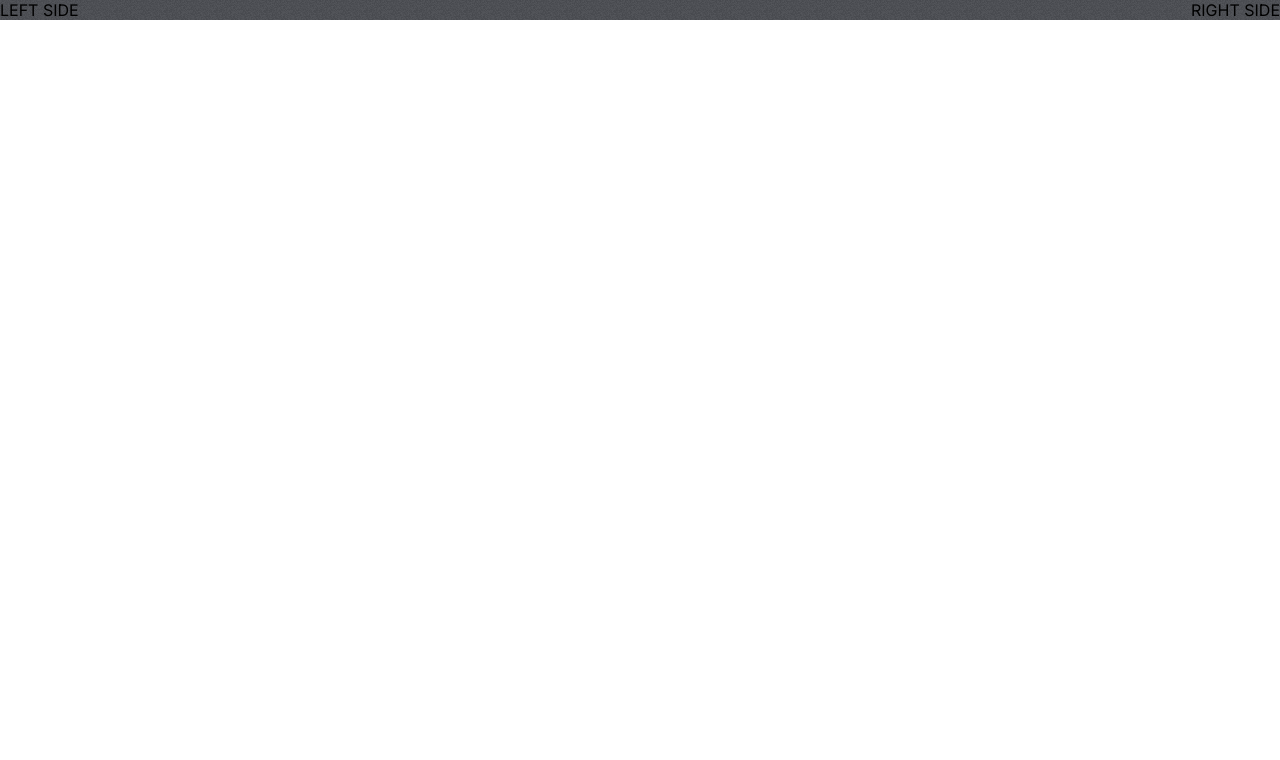
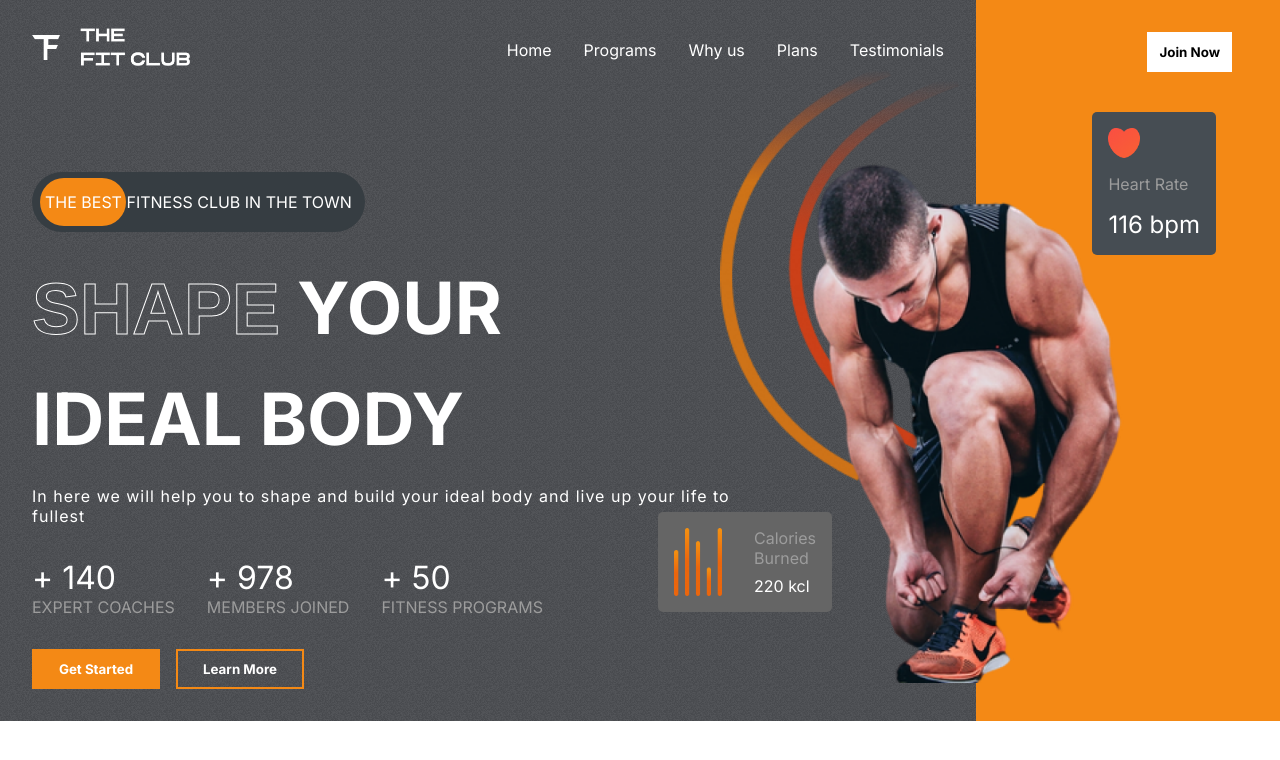
Before and after one commit to yonatanski/FitClub-Web, a React (Create React App) app: page / in a window 1280 px wide. Shown: the top 760 px of the page. Built offline with nearby package versions, Linux system fonts and the light colour scheme.

Commit message:
Hero section design implemented

```diff
--- a/package.json
+++ b/package.json
@@ -13,7 +13,7 @@
     "react": "^18.2.0",
     "react-dom": "^18.2.0",
     "react-onclickoutside": "^6.12.2",
-    "react-scripts": "5.0.1",
+    "react-scripts": "^5.0.1",
     "react-scroll": "^1.8.7",
     "web-vitals": "^2.1.4"
   },
--- a/src/App.css
+++ b/src/App.css
@@ -21,3 +21,23 @@
 ::-webkit-scrollbar{
   display: none;
 }
+.stroke-text{
+  color:transparent;
+  font-family: Arial, Helvetica,sans-serif;
+  -webkit-text-stroke-width: 1px;
+  -webkit-text-stroke-color: #fff;
+}
+.btn{
+    background-color: #fff;
+    padding: 0.5rem;
+    font-weight: bold;
+    border: 4px solid transparent;
+    transition: 300ms all;
+    display: flex;
+    justify-content: center;
+    align-items: center;
+
+}
+.btn:hover{
+  cursor: pointer;
+}
--- /dev/null
+++ b/src/components/Header/Header.css
@@ -0,0 +1,20 @@
+.header{
+    display: flex;
+    justify-content: space-between;
+}
+.header__logo{
+    width: 10rem;
+    height: 3rem;
+}
+
+.header__menu{
+    list-style: none;
+    display: flex;
+    gap: 2rem;
+    color: #fff;
+}
+
+.header__menu>li:hover{
+    color: var(--orange);
+    cursor: pointer;
+}
--- /dev/null
+++ b/src/components/Header/Header.jsx
@@ -0,0 +1,20 @@
+import React from "react"
+import "./Header.css"
+import Logo from "../../assets/logo.png"
+
+const Header = () => {
+  return (
+    <div className="header">
+      <img className="header__logo" src={Logo} alt="" />
+      <ul className="header__menu">
+        <li>Home</li>
+        <li>Programs</li>
+        <li>Why us</li>
+        <li>Plans</li>
+        <li>Testimonials</li>
+      </ul>
+    </div>
+  )
+}
+
+export default Header
--- a/src/components/Hero/Hero.css
+++ b/src/components/Hero/Hero.css
@@ -2,3 +2,180 @@
     display: flex;
     justify-content: space-between;
 }
+.hero__leftH{
+    padding: 2rem;
+    padding-top: 1.5rem;
+    display: flex;
+    flex-direction: column;
+    flex: 3;
+    gap: 2rem;
+
+}
+.hero__rightH{
+     position: relative;
+    flex: 1;
+    background-color: var(--orange);
+}
+.hero__theBestAdd{
+    margin-top: 4rem;
+    background-color: #363d42;
+    border-radius: 4rem;
+    width: fit-content;
+    padding: 20px 13px;
+    text-transform: uppercase;
+    color: #fff;
+    position: relative;
+    display: flex;
+    align-items: center;
+    justify-content: flex-start;
+
+
+
+}
+.hero__theBestAdd>span{
+    z-index: 2;
+}
+.hero__theBestAdd>div{
+    position: absolute;
+    background-color: var(--orange);
+    width: 5.4rem;
+   height: 80%;
+   left: 8px;
+   border-radius: 3rem;
+   z-index: 1;
+}
+
+.hero__text{
+    display: flex;
+    flex-direction: column;
+    gap: 1.5rem;
+    text-transform: uppercase;
+   font-size: 4.5rem;
+   font-weight: bold;
+   color: #fff;
+   text-overflow: inherit;
+
+}
+.hero__text>div:nth-child(3){
+    font-size: 1rem;
+    font-weight: 200;
+    text-transform: none;
+    letter-spacing: 1px;
+    width: 80%;
+}
+.hero__figures{
+    display: flex;
+    gap: 2rem;
+
+}
+.hero__figures>div{
+ display: flex;
+ flex-direction: column;
+}
+.hero__figures>div>span:nth-of-type(1){
+    font-size: 2rem;
+     color: #fff;
+}
+.hero__figures>div>span:nth-of-type(2){
+    color: var(--gray);
+     text-transform: uppercase;
+}
+.hero__buttons{
+    display: flex;
+    gap: 1rem;
+    font-weight: normal;
+}
+ /* .hero__buttons--btn{
+    background-color: var(--orange);
+    border-color: var(--orange);
+    padding: 1rem 2rem;
+    color: #fff;
+    font-weight: bold;
+    cursor: pointer;
+}
+ */
+.hero__buttons>:nth-child(1){
+    color: #fff;
+    background-color: var(--orange);
+    width: 8rem;
+  }
+
+.hero__buttons>:nth-child(2){
+    color: #fff;
+    background-color: transparent;
+    width: 8rem;
+    border: 2px solid var(--orange);
+}
+
+.hero__rightH>.btn{
+    position: absolute;
+    right: 3rem ;
+    top: 2rem;
+    color: black;
+}
+.hero__heart-rate{
+    display: flex;
+    flex-direction: column;
+    gap: 1rem;
+    background-color: var(--darkGrey);
+    width: fit-content;
+    padding: 1rem;
+    align-items: start;
+    border-radius:5px;
+    position: absolute;
+    right: 4rem;
+    top: 7rem;
+
+}
+.hero__heart-rate>img{
+  width: 2rem;
+}
+.hero__heart-rate>:nth-child(2){
+ color:var(--gray)
+}
+
+.hero__heart-rate>:nth-child(3){
+    color:white;
+    font-size: 1.5rem;
+   }
+
+.hero__rightH--hero-image{
+    position: absolute;
+    top: 10rem;
+    right: 8rem;
+    Width: 23rem;
+}
+.hero__rightH--hero-image-back{
+    position: absolute;
+    top: 4rem;
+    right: 20rem;
+   z-index: -1;
+   width: 15rem;
+}
+
+.hero__calories{
+    display: flex;
+    gap: 2rem;
+    background-color: var(--caloryCard);
+    border-radius: 5px;
+    padding: 1rem;
+    width: fit-content;
+    position: absolute;
+    top: 32rem;
+    right: 28rem;
+}
+.hero__calories>img{
+    width: 3rem;
+}
+.hero__calories>div{
+    display: flex;
+    flex-direction: column;
+    justify-content:space-between
+}
+.hero__calories>div>:nth-child(1){
+   color: var(--gray)
+}
+.hero__calories>div>:nth-child(2){
+    color: #fff;
+    font-size: 1rem;
+ }
--- a/src/components/Hero/Hero.jsx
+++ b/src/components/Hero/Hero.jsx
@@ -1,11 +1,74 @@
 import React from "react"
+import Header from "../Header/Header"
 import "./Hero.css"
+import hero_image from "../../assets/hero_image.png"
+import hero_image_back from "../../assets/hero_image_back.png"
+import heart from "../../assets/heart.png"
+import calories from "../../assets/calories.png"
 
 const Hero = () => {
   return (
     <div className="hero">
-      <div className="hero__leftH">LEFT SIDE</div>
-      <div className="hero__rightH">RIGHT SIDE</div>
+      <div className="hero__leftH">
+        <Header />
+        <div className="hero__theBestAdd">
+          <div></div>
+          <span>the best fitness club in the town</span>
+        </div>
+        {/* hero heading text */}
+        <div className="hero__text">
+          <div>
+            <span className="stroke-text">Shape</span>
+            <span> Your</span>
+          </div>
+          <div>
+            <span>Ideal body</span>
+          </div>
+          <div>
+            <span>In here we will help you to shape and build your ideal body and live up your life to fullest</span>
+          </div>
+        </div>
+        {/* hero figures */}
+        <div className="hero__figures">
+          <div>
+            <span>+ 140</span>
+            <span>EXPERT COACHES</span>
+          </div>
+          <div>
+            <span>+ 978</span>
+            <span>MEMBERS JOINED</span>
+          </div>
+          <div>
+            <span>+ 50</span>
+            <span>FITNESS PROGRAMS</span>
+          </div>
+        </div>
+        {/* hero buttons */}
+        <div className="hero__buttons">
+          <button className="btn">Get Started</button>
+          <button className="btn">Learn More</button>
+        </div>
+      </div>
+      <div className="hero__rightH">
+        <button className="btn">Join Now</button>
+        <div className="hero__heart-rate">
+          <img src={heart} alt="heart logo" />
+          <span>Heart Rate</span>
+          <span>116 bpm</span>
+        </div>
+
+        {/* hero images */}
+        <img src={hero_image} alt="hero_image" className="hero__rightH--hero-image" />
+        <img src={hero_image_back} alt="hero_image_back" className="hero__rightH--hero-image-back" />
+        {/* the calories */}
+        <div className="hero__calories">
+          <img src={calories} alt="calories" />
+          <div>
+            <span>Calories Burned</span>
+            <span>220 kcl</span>
+          </div>
+        </div>
+      </div>
     </div>
   )
 }
```
Also changed, not shown: 2 other files (tests, documents, lock files or other folders).
